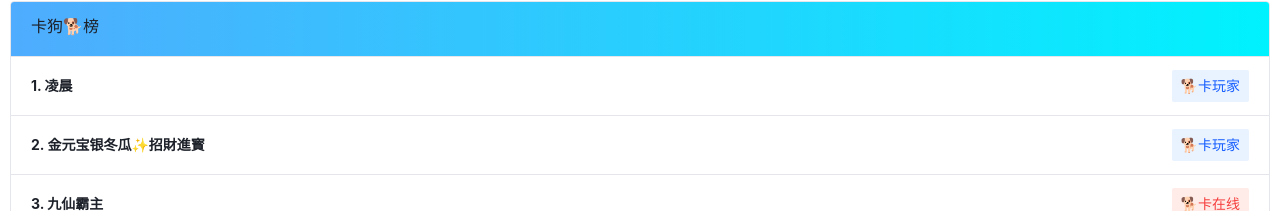
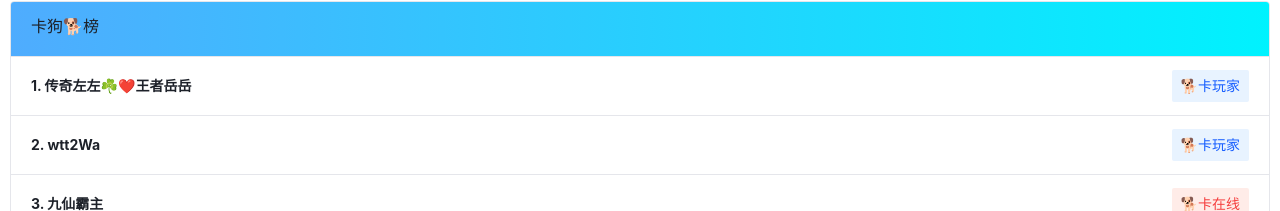
Before and after one commit to ayaka-icu/kagou-icu, a Vue app: page / in a window 1280 px wide. Shown: the part 334-545 px from the top of the page. Built offline with nearby package versions, Linux system fonts and the light colour scheme; what vue3-particles would draw is missing.

Commit message:
update KagouList.js list

```diff
--- a/src/data/KagouList.js
+++ b/src/data/KagouList.js
@@ -1,11 +1,11 @@
 export const KagouList = [
     {
-        name: "凌晨",
+        name: "传奇左左☘️❤️王者岳岳",
         type: "卡玩家",
         color: "arcoblue",
     },
     {
-        name: "金元宝银冬瓜✨招財進寳",
+        name: "wtt2Wa",
         type: "卡玩家",
         color: "arcoblue"
     },
```
